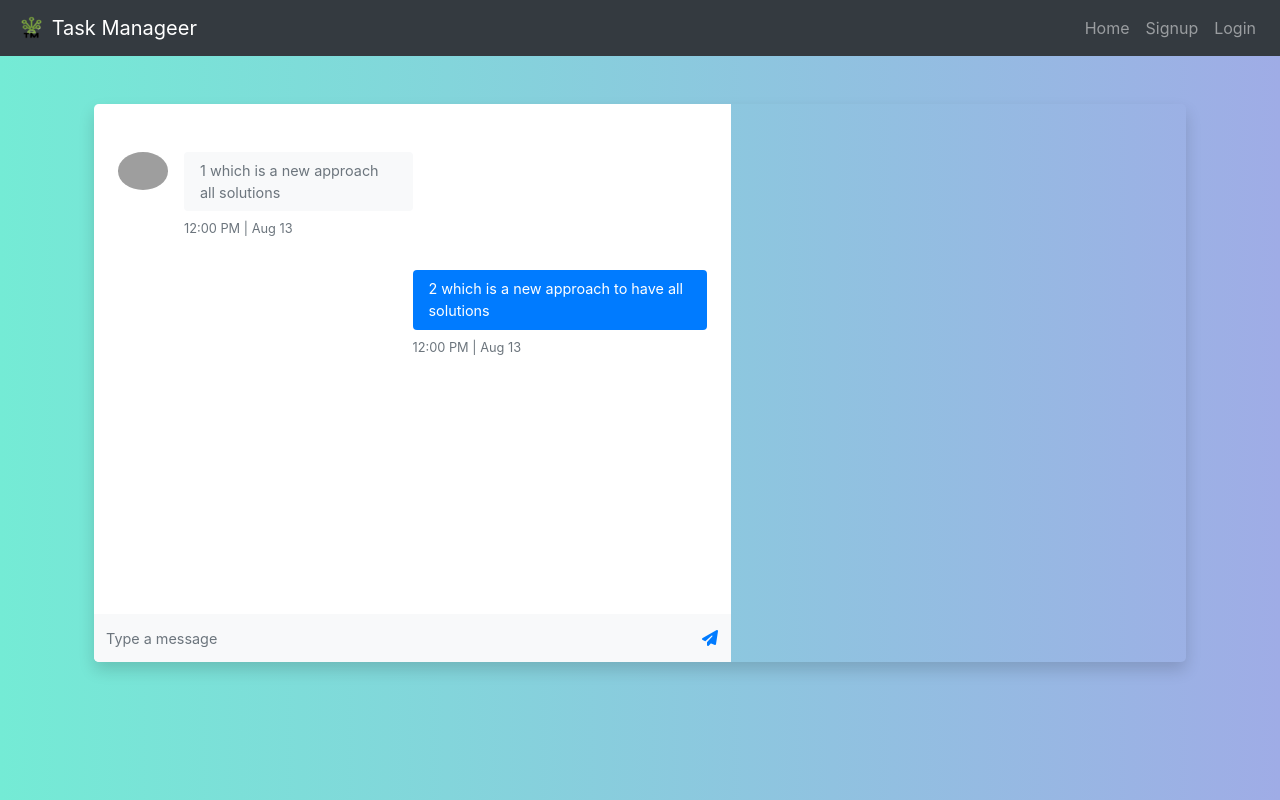
After one commit to vebulogmetra/task_manageer, a Python web app: template src/front/templates/dialogs.html in a window 1280 px wide. The commit adds this page. Run offline with Jinja, Linux system fonts and the light colour scheme; the template is opened without the code that fills it, so the values that code supplies are empty; some libraries are stand-ins or nearby versions; grey boxes are pictures that could not be loaded.

Commit message:
cretae base dialogs page template :speech_balloon:

```diff
--- a/src/front/templates/base.html
+++ b/src/front/templates/base.html
@@ -10,8 +10,9 @@
     <link rel="stylesheet" href="https://stackpath.bootstrapcdn.com/bootstrap/4.5.2/css/bootstrap.min.css">
     <link rel="stylesheet" href="https://cdnjs.cloudflare.com/ajax/libs/font-awesome/6.4.2/css/all.min.css" integrity="sha512-z3gLpd7yknf1YoNbCzqRKc4qyor8gaKU1qmn+CShxbuBusANI9QpRohGBreCFkKxLhei6S9CQXFEbbKuqLg0DA==" crossorigin="anonymous" referrerpolicy="no-referrer" />
     <link rel="icon" href="{{ url_for('static', path='icons/TM-logo-small.png') }}">
+    <link href="{{ url_for('static', path='/css/base_style.css') }}" rel="stylesheet">
 </head>
-<body style="background-color: #000000; color: rgb(179, 178, 178);">
+<body>
     <nav class="navbar navbar-expand-lg navbar-dark bg-dark">
         <a class="navbar-brand" href="#">
             <img src="{{ url_for('static', path='icons/TM-logo-small.png') }}" alt="" width="30" height="24" class="d-inline-block align-text-top">
@@ -26,7 +27,7 @@
                 </li>
                 {% if logged_in %}
                 <li class="nav-item {% block nav_chat %}{% endblock %}">
-                    <a class="nav-link" href="/front/pages/chat">Chat</a>
+                    <a class="nav-link" href="/front/pages/dialogs">Dialogs</a>
                 </li>
                 <li class="nav-item {% block nav_account %}{% endblock %}">
                     <a class="nav-link" href="/front/pages/account">Account</a>
--- /dev/null
+++ b/src/front/templates/dialogs.html
@@ -0,0 +1,107 @@
+{% extends "base.html" %}
+
+{% block nav_dialogs %}active{% endblock %}
+
+{% block head %}
+<link href="{{ url_for('static', path='/css/dialogs_style.css') }}" rel="stylesheet">
+{% endblock %}
+
+{% block title %}
+<title>Dialogs</title>
+{% endblock %}
+
+{% block content %}
+
+<div class="container py-5 px-4">
+    <div class="row rounded-lg overflow-hidden shadow">
+      {% if dialogs %}
+      <!-- Dialogs box-->
+      <div class="col-5 px-0">
+        <div class="bg-white">
+
+          <div class="bg-gray px-4 py-2 bg-light">
+            <p class="h5 mb-0 py-1">Диалоги</p>
+          </div>
+          <!-- блок диалогов -->
+          <div class="messages-box">
+            <div class="list-group rounded-0">
+
+              <!-- активный элемент -->
+              <a class="list-group-item list-group-item-action active text-white rounded-0">
+                <div class="media"><img src="https://bootstrapious.com/i/snippets/sn-chat/avatar.svg" alt="user" width="50" class="rounded-circle">
+                  <div class="media-body ml-4">
+                    <div class="d-flex align-items-center justify-content-between mb-1">
+                      <h6 class="mb-0">Jason Doe</h6><small class="small font-weight-bold">25 Dec</small>
+                    </div>
+                    <p class="font-italic mb-0 text-small">1 ipsum dolor sit amet, consectetur adipisicing elit, sed do eiusmod tempor incididunt ut labore.</p>
+                  </div>
+                </div>
+              </a>
+
+              <!-- неактивный элемент -->
+              <a href="#" class="list-group-item list-group-item-action list-group-item-light rounded-0">
+                <div class="media"><img src="https://bootstrapious.com/i/snippets/sn-chat/avatar.svg" alt="user" width="50" class="rounded-circle">
+                  <div class="media-body ml-4">
+                    <div class="d-flex align-items-center justify-content-between mb-1">
+                      <h6 class="mb-0">Jason Doe</h6><small class="small font-weight-bold">14 Dec</small>
+                    </div>
+                    <p class="font-italic text-muted mb-0 text-small">2 ipsum dolor sit amet, consectetur. incididunt ut labore.</p>
+                  </div>
+                </div>
+              </a>
+              {% for dialog in dialogs %}
+              <a href="#" class="list-group-item list-group-item-action list-group-item-light rounded-0">
+                <div class="media"><img src="{{ url_for('static', path='/profileimages/' + dialog.messages[0].sender.avatar_url) }}" alt="user" width="50" class="rounded-circle">
+                  <div class="media-body ml-4">
+                    <div class="d-flex align-items-center justify-content-between mb-1">
+                      <h6 class="mb-0">{{ dialog.messages[0].sender.first_name }} {{ dialog.messages[0].sender.last_name }}</h6><small class="small font-weight-bold">14 Dec</small>
+                    </div>
+                    <p class="font-italic text-muted mb-0 text-small">{{ dialog.messages[0].content }}</p>
+                  </div>
+                </div>
+              </a>
+              {% endfor %}
+            </div>
+          </div>
+        </div>
+      </div>
+      {% endif %}
+      <!-- Chat Box-->
+      <div class="col-7 px-0">
+        <div class="px-4 py-5 chat-box bg-white">
+          <!-- Sender Message-->
+          <div class="media w-50 mb-3"><img src="https://bootstrapious.com/i/snippets/sn-chat/avatar.svg" alt="user" width="50" class="rounded-circle">
+            <div class="media-body ml-3">
+              <div class="bg-light rounded py-2 px-3 mb-2">
+                <p class="text-small mb-0 text-muted">1 which is a new approach all solutions</p>
+              </div>
+              <p class="small text-muted">12:00 PM | Aug 13</p>
+            </div>
+          </div>
+
+          <!-- Reciever Message-->
+          <div class="media w-50 ml-auto mb-3">
+            <div class="media-body">
+              <div class="bg-primary rounded py-2 px-3 mb-2">
+                <p class="text-small mb-0 text-white">2 which is a new approach to have all solutions</p>
+              </div>
+              <p class="small text-muted">12:00 PM | Aug 13</p>
+            </div>
+          </div>
+
+        </div>
+
+        <!-- Typing area -->
+        <form action="#" class="bg-light">
+          <div class="input-group">
+            <input type="text" placeholder="Type a message" aria-describedby="button-addon2" class="form-control rounded-0 border-0 py-4 bg-light">
+            <div class="input-group-append">
+              <button id="button-addon2" type="submit" class="btn btn-link"> <i class="fa fa-paper-plane"></i></button>
+            </div>
+          </div>
+        </form>
+
+      </div>
+    </div>
+  </div>
+{% endblock %}
```
